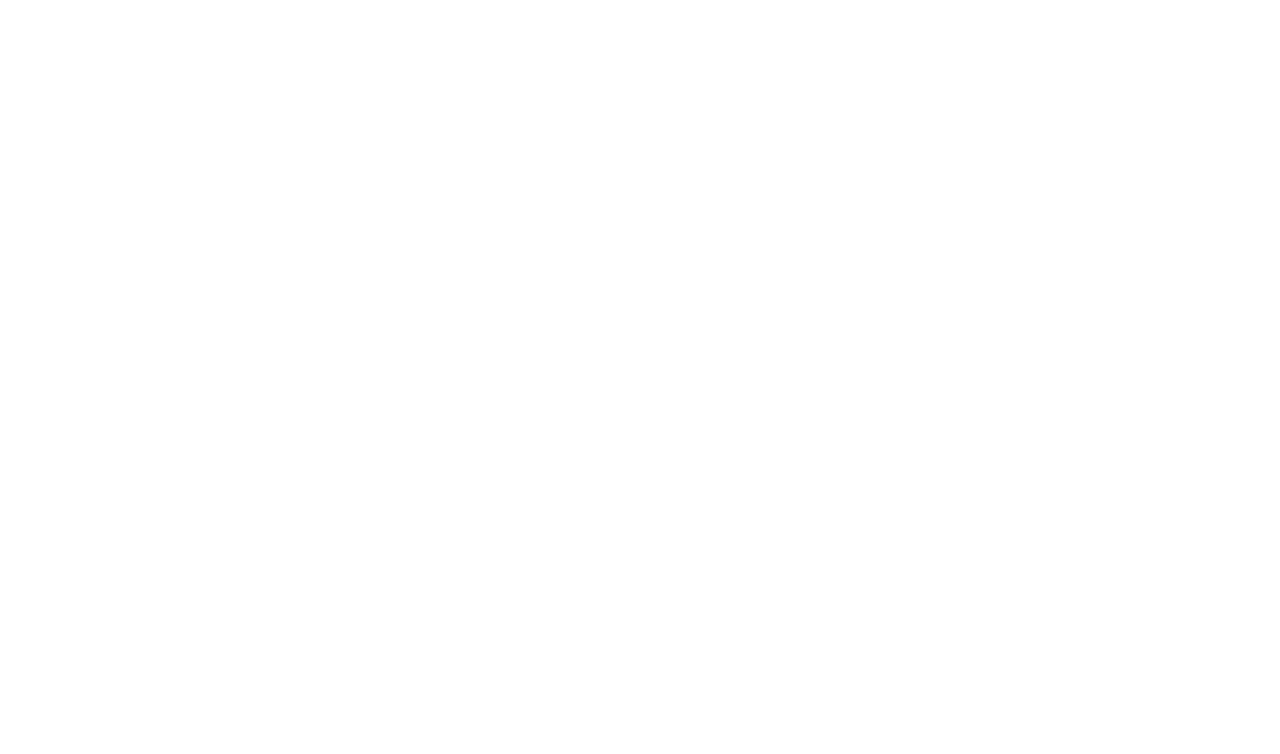
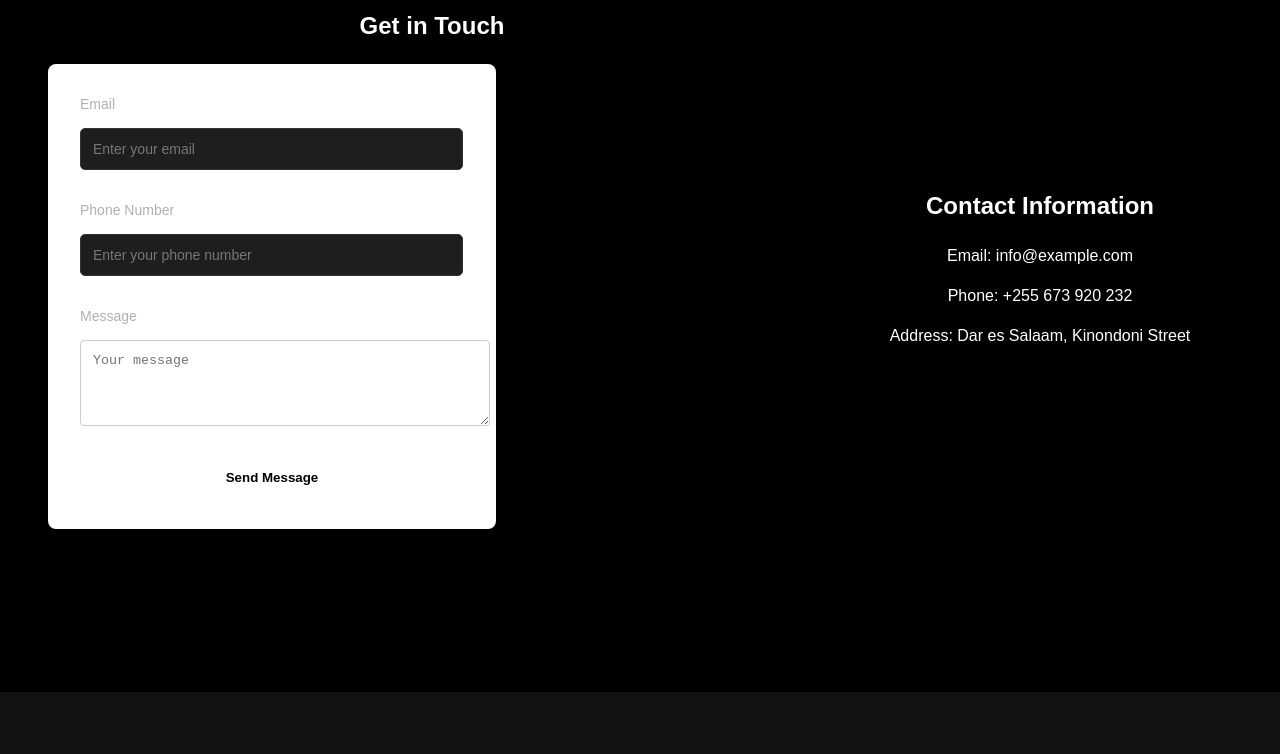
Before and after one commit to dking1234/golden-caven, a React (Create React App) app: page /contact in a window 1280 px wide. Before the commit this address had no page. Shown: the part 620-1374 px from the top of the page. Before the commit the page ends 800 px from the top, so only its background shows below. Built offline with nearby package versions, Linux system fonts and the light colour scheme.

Commit message:
Added contact info

```diff
--- a/src/App.js
+++ b/src/App.js
@@ -5,6 +5,7 @@
 import Services from './Pages/Services/Services'
 import RateCurrence from './Pages/Rate&Currence/RateCurrence';
 import SignIn from './Pages/SignIn/SignIn';
+import ContactPage from './Pages/Contact/Contact';
 
 function App() {
   return (
@@ -16,6 +17,7 @@
           <Route path="/about" element={<About />} />
           <Route path="/services" element={<Services />} />
           <Route path="/rate-currencies" element={<RateCurrence />} />
+          <Route path="/contact" element={<ContactPage />} />
         </Routes>
       </Router>
     </div>
--- a/src/Components/Button/Button.js
+++ b/src/Components/Button/Button.js
@@ -1,9 +1,9 @@
 import React from 'react';
 import './Button.css'
 
-function Button({title}) {
+function Button({title, onClick}) {
   return (
-    <div className='button-container'>{title}</div>
+    <div className='button-container' onClick={onClick}>{title}</div>
   )
 }
 
--- /dev/null
+++ b/src/Components/ContactComponent/ContactComponent.css
@@ -0,0 +1,90 @@
+/* Contact Wrapper */
+.contact-wrapper {
+    display: flex;
+    flex-direction: row;
+    justify-content: space-between;
+    align-items: center;
+    background-color: #000;
+    color: #fff;
+    padding: 2rem;
+    min-height: 100vh;
+  }
+
+  /* Left Section - Contact Form */
+  .contact-form-section {
+    width: 80%;
+    padding: 1rem;
+  }
+
+  .contact-form-title {
+    font-size: 1.5rem;
+    font-weight: 600;
+    margin-bottom: 1.5rem;
+  }
+
+  .contact-form {
+    display: flex;
+    flex-direction: column;
+    gap: 1rem;
+  }
+
+  .form-group {
+    display: flex;
+    flex-direction: column;
+    gap: 0.5rem;
+  }
+
+  .form-label {
+    font-size: 0.875rem;
+    font-weight: 500;
+  }
+
+  .form-input {
+    padding: 0.75rem;
+    border: 1px solid #ccc;
+    border-radius: 0.25rem;
+    background-color: #fff;
+    color: #000;
+  }
+
+  .form-textarea {
+    resize: vertical;
+  }
+
+  .contact-submit-btn {
+    padding: 0.75rem;
+    background-color: #fff;
+    color: #000;
+    border: none;
+    border-radius: 0.25rem;
+    cursor: pointer;
+    font-weight: 600;
+  }
+
+  .contact-submit-btn:hover {
+    background-color: #f0f0f0;
+  }
+
+  /* Right Section - Contact Information */
+  .contact-info-section {
+    width: 40%;
+    padding: 1rem;
+  }
+
+  .contact-info-title {
+    font-size: 1.5rem;
+    font-weight: 600;
+    margin-bottom: 1.5rem;
+  }
+
+  .contact-info-content {
+    display: flex;
+    flex-direction: column;
+    gap: 1rem;
+  }
+
+  .contact-info-content p {
+    margin: 0;
+    font-size: 1rem;
+    line-height: 1.5;
+  }
--- /dev/null
+++ b/src/Components/ContactComponent/ContactComponent.js
@@ -0,0 +1,54 @@
+import React from "react";
+import './ContactComponent.css'
+
+const ContactComponent = () => {
+  return (
+    <div className="contact-wrapper">
+      {/* Left Section - Contact Form */}
+      <div className="contact-form-section">
+        <h2 className="contact-form-title">Get in Touch</h2>
+        <form className="contact-form">
+          <div className="form-group">
+            <label className="form-label">Email</label>
+            <input
+              type="email"
+              className="form-input"
+              placeholder="Enter your email"
+            />
+          </div>
+          <div className="form-group">
+            <label className="form-label">Phone Number</label>
+            <input
+              type="tel"
+              className="form-input"
+              placeholder="Enter your phone number"
+            />
+          </div>
+          <div className="form-group">
+            <label className="form-label">Message</label>
+            <textarea
+              className="form-input form-textarea"
+              rows="4"
+              placeholder="Your message"
+            ></textarea>
+          </div>
+          <button type="submit" className="contact-submit-btn">
+            Send Message
+          </button>
+        </form>
+      </div>
+
+      {/* Right Section - Contact Information */}
+      <div className="contact-info-section">
+        <h2 className="contact-info-title">Contact Information</h2>
+        <div className="contact-info-content">
+          <p>Email: info@example.com</p>
+          <p>Phone: +255 673 920 232</p>
+          <p>Address: Dar es Salaam, Kinondoni Street</p>
+        </div>
+      </div>
+    </div>
+  );
+};
+
+export default ContactComponent;
--- a/src/Components/Header/Header.js
+++ b/src/Components/Header/Header.js
@@ -3,10 +3,12 @@
 import Logo from '../Logo/Logo';
 import HeaderMenus from '../HeaderMenus/HeaderMenus';
 import Button from '../Button/Button';
-import { MenuOutlined, CloseOutlined } from '@ant-design/icons'; // Import Ant Design icons
+import { MenuOutlined, CloseOutlined } from '@ant-design/icons';
+import { useNavigate } from "react-router-dom";
 
 function Header() {
   const [isMenuOpen, setIsMenuOpen] = useState(false);
+  const navigate = useNavigate();
 
   const toggleMenu = () => {
     setIsMenuOpen(!isMenuOpen);
@@ -19,8 +21,8 @@
         <div className={`header-menus ${isMenuOpen ? 'active' : ''}`}>
           <HeaderMenus />
           <div className='header-buttons'>
-            <Button title="Sign In" />
-            <Button title="Contact Desk" />
+            <Button title="Sign In"  onClick={() => navigate("/signin")}/>
+            <Button title="Contact Desk" onClick={() => navigate("/contact")}/>
           </div>
         </div>
         <div className='burger-menu' onClick={toggleMenu}>
--- /dev/null
+++ b/src/Pages/Contact/Contact.css
@@ -0,0 +1,112 @@
+/* Contact Page Container */
+.contact-page {
+  font-family: 'Arial', sans-serif;
+}
+
+/* Hero Section */
+.contact-hero {
+  background-color: #000;
+  color: #fff;
+  padding: 4rem 0;
+  text-align: center;
+}
+
+.contact-hero-title {
+  font-size: 2.25rem;
+  font-weight: 700;
+}
+
+/* Contact Content Section */
+.contact-content {
+  display: flex;
+  flex-direction: column;
+  justify-content: space-between;
+  padding: 2rem;
+  background-color: #f7fafc;
+}
+
+@media (min-width: 768px) {
+  .contact-content {
+    flex-direction: row;
+  }
+}
+
+/* Contact Form */
+.contact-form {
+  background-color: #fff;
+  color: #000;
+  padding: 2rem;
+  border-radius: 0.5rem;
+  box-shadow: 0 10px 15px -3px rgba(0, 0, 0, 0.1), 0 4px 6px -2px rgba(0, 0, 0, 0.05);
+  width: 100%;
+}
+
+@media (min-width: 768px) {
+  .contact-form {
+    width: 50%;
+  }
+}
+
+.contact-form-title {
+  font-size: 1.25rem;
+  font-weight: 600;
+  margin-bottom: 1rem;
+}
+
+.form-group {
+  margin-bottom: 1rem;
+}
+
+.form-label {
+  display: block;
+  font-size: 0.875rem;
+  font-weight: 500;
+}
+
+.form-input {
+  width: 100%;
+  padding: 0.5rem;
+  border: 1px solid #ccc;
+  border-radius: 0.25rem;
+}
+
+.form-textarea {
+  resize: vertical;
+}
+
+.contact-submit-btn {
+  background-color: #000;
+  color: #fff;
+  padding: 0.5rem 1rem;
+  border-radius: 0.25rem;
+  width: 100%;
+  cursor: pointer;
+}
+
+/* Contact Info */
+.contact-info {
+    display: flex;
+    flex-direction: column;
+    align-items: flex-start;
+    justify-content: center;
+  background-color: #000;
+  color: #fff;
+  padding: 2rem;
+  border-radius: 0.5rem;
+  box-shadow: 0 10px 15px -3px rgba(0, 0, 0, 0.1), 0 4px 6px -2px rgba(0, 0, 0, 0.05);
+  margin-top: 2rem;
+}
+
+@media (min-width: 768px) {
+  .contact-info {
+    margin-top: 0;
+    margin-left: 2rem;
+    width: 33.333333%;
+  }
+}
+
+.contact-info-title {
+  font-size: 1.25rem;
+  font-weight: 600;
+  margin-bottom: 1rem;
+}
--- /dev/null
+++ b/src/Pages/Contact/Contact.js
@@ -0,0 +1,23 @@
+import React from "react";
+import Header from "../../Components/Header/Header";
+import Footer from "../../Components/Footer/Footer";
+import './Contact.css'
+import ContactComponent from "../../Components/ContactComponent/ContactComponent";
+
+const ContactPage = () => {
+  return (
+    <div className="contact-page">
+      <Header />
+
+      <div className="hero-section">
+      <h1>GCA Contact</h1>
+      <p>Manage your global finances effortlessly with multi-currency accounts.</p>
+    </div>
+
+    <ContactComponent />
+      <Footer />
+    </div>
+  );
+};
+
+export default ContactPage;
--- a/src/Pages/SignIn/SignIn.css
+++ b/src/Pages/SignIn/SignIn.css
@@ -2,6 +2,7 @@
 
   .signup-container {
     display: flex;
+    flex-direction: column;
     justify-content: center;
     align-items: center;
     width: 100%;
@@ -13,7 +14,7 @@
     background-color: #121212; /* Dark gray background for the form */
     align-items: center;
     justify-content: center;
-    padding: 2rem;
+    padding: 4rem;
     border-radius: 10px;
     box-shadow: 0 4px 10px rgba(0, 0, 0, 0.1);
     width: 100%;
@@ -40,7 +41,7 @@
   }
 
   .form-group input {
-    width: 100%;
+    width: 93%;
     padding: 0.75rem;
     border: 1px solid #333; /* Dark gray border */
     border-radius: 5px;
@@ -56,13 +57,13 @@
   }
 
   .form-group input:focus {
-    border-color: #007bff; /* Blue border on focus */
+    border-color: #121212; /* Blue border on focus */
   }
 
   .signup-button {
     width: 100%;
     padding: 0.75rem;
-    background-color: #007bff; /* Blue button */
+    background-color: #242323; /* Blue button */
     color: #fff;
     border: none;
     border-radius: 5px;
@@ -72,17 +73,17 @@
   }
 
   .signup-button:hover {
-    background-color: #0056b3; /* Darker blue on hover */
+    background-color: #000000; /* Darker blue on hover */
   }
 
   .login-link {
     margin-top: 1rem;
     font-size: 14px;
-    color: #b0b0b0; /* Light gray text */
+    color: #d1d1d1; /* Light gray text */
   }
 
   .login-link a {
-    color: #007bff; /* Blue link */
+    color: #979797; /* Blue link */
     text-decoration: none;
   }
 
--- a/src/Pages/SignIn/SignIn.js
+++ b/src/Pages/SignIn/SignIn.js
@@ -25,20 +25,8 @@
   return (
     <div className="signup-container">
       <div className="signup-form">
-        <h2>Create Your Account</h2>
+        <h2>Sign Your Account</h2>
         <form onSubmit={handleSubmit}>
-          <div className="form-group">
-            <label htmlFor="name">Full Name</label>
-            <input
-              type="text"
-              id="name"
-              name="name"
-              value={formData.name}
-              onChange={handleChange}
-              placeholder="Enter your full name"
-              required
-            />
-          </div>
           <div className="form-group">
             <label htmlFor="email">Email</label>
             <input
@@ -64,11 +52,11 @@
             />
           </div>
           <button type="submit" className="signup-button">
-            Sign Up
+            Sign In
           </button>
         </form>
         <p className="login-link">
-          Already have an account? <a href="/login">Log in</a>
+          Do not have an account? <a href="/login">Contact desk</a>
         </p>
       </div>
     </div>
```
